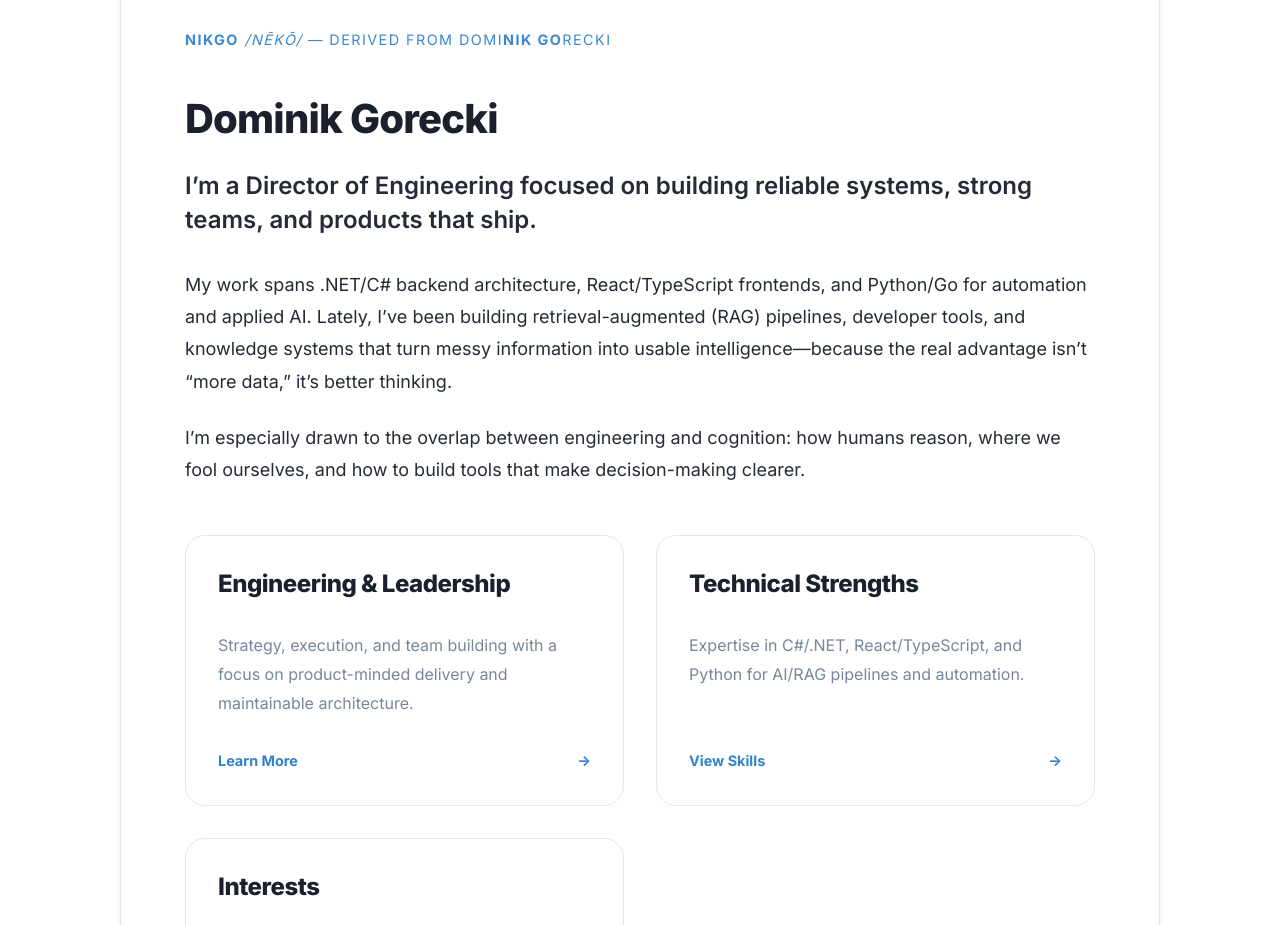
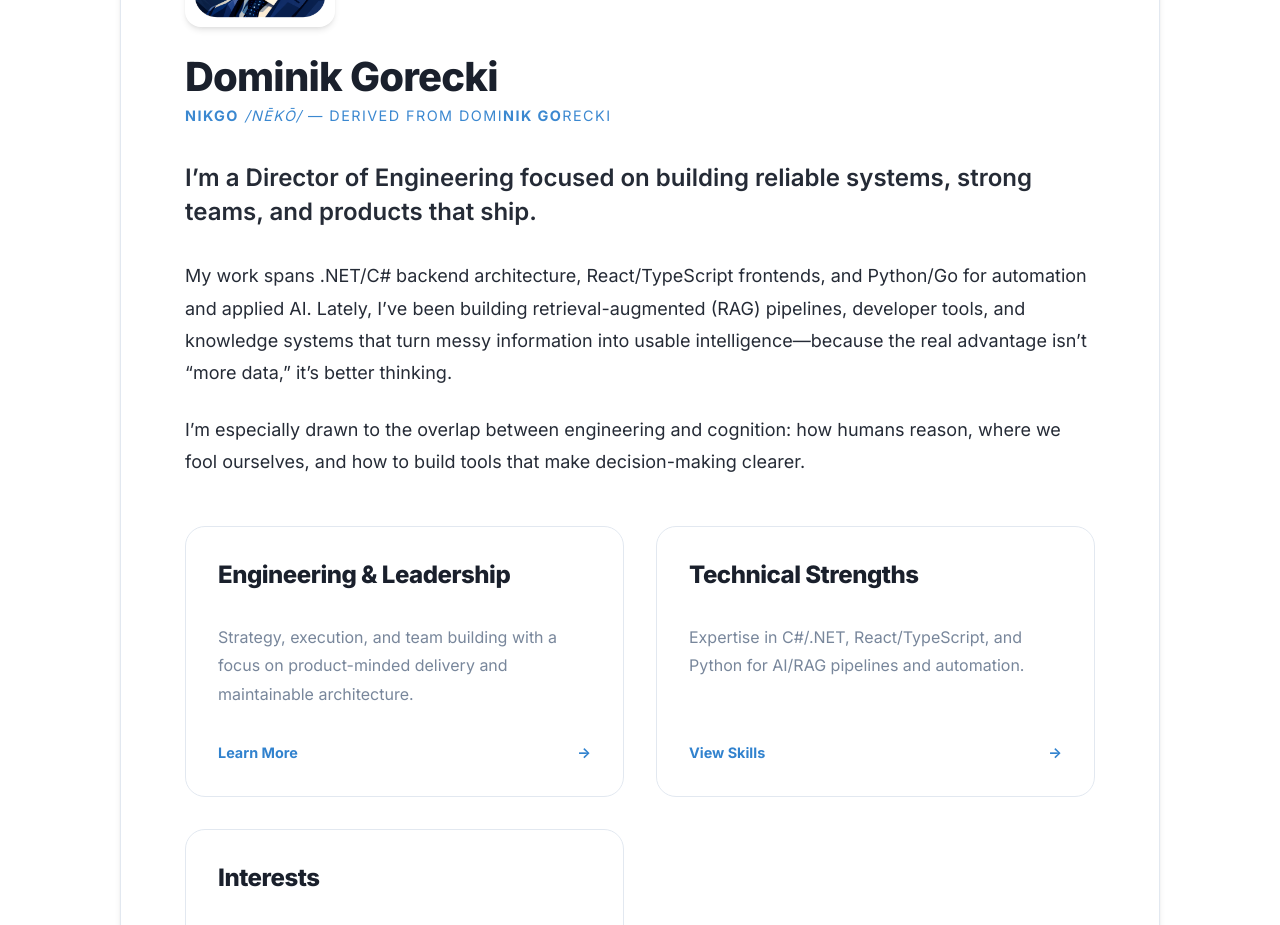
Before and after one commit to DominikGorecki/nikgo, a Jekyll site: the page built from index.md, in a window 1280 px wide and 1400 px high, cut to the strip 475-1400 px from the top of the window. Built offline with Jekyll 4.4.1, drawn with Linux system fonts in a browser that asks for light colours.

Commit message:
add profile image

```diff
--- a/_layouts/default.html
+++ b/_layouts/default.html
@@ -6,6 +6,7 @@
     <meta name="viewport" content="width=device-width, initial-scale=1">
     <link rel="preconnect" href="https://fonts.googleapis.com">
     <link rel="preconnect" href="https://fonts.gstatic.com" crossorigin>
+    <link rel="icon" type="image/png" href="{{ '/assets/images/profile_pic.png' | relative_url }}">
     <link href="https://fonts.googleapis.com/css2?family=Inter:wght@400;600;700;800&family=Satisfy&family=Lato:ital,wght@0,400;0,700;1,400&display=swap" rel="stylesheet">
     <link rel="stylesheet" href="{{ '/assets/css/style.css?v=' | append: site.github.build_revision | relative_url }}">
     <script>
--- a/assets/css/style.scss
+++ b/assets/css/style.scss
@@ -165,13 +165,46 @@ body {
 
 .intro-section {
   margin-bottom: 3rem;
+
+  .profile-avatar {
+    width: 150px;
+    height: auto;
+    margin-top: -8.5rem;
+    margin-bottom: 1.5rem;
+    position: relative;
+    z-index: 20;
+    object-fit: contain;
+    display: block;
+    margin-left: 0;
+    cursor: default;
+
+    @include small {
+      width: 110px;
+      margin-top: -6rem;
+      margin-left: auto;
+      margin-right: auto;
+    }
+  }
+
   .pronunciation {
     color: var(--accent-color);
     font-size: 0.9rem;
     text-transform: uppercase;
     letter-spacing: 0.1em;
-    margin-bottom: 1rem;
+    margin-bottom: 2rem;
+    margin-top: -0.5rem;
   }
+
+  h1 {
+    margin-top: 0 !important;
+    margin-bottom: 0.5rem !important;
+  }
+
+  @include small {
+    text-align: center;
+    .pronunciation { margin-bottom: 1.5rem; }
+  }
+
   .lead-text {
     font-size: 1.5rem !important;
     font-weight: 600;
--- a/index.md
+++ b/index.md
@@ -3,9 +3,11 @@ layout: default
 ---
 
 <div class="intro-section">
-  <p class="pronunciation"><strong>nikGo</strong> <em>/nēkō/</em> — derived from Domi<strong>nik Go</strong>recki</p>
+  <img src="{{ '/assets/images/profile_pic.png' | relative_url }}" class="profile-avatar" alt="Dominik Gorecki">
 
   <h1>Dominik Gorecki</h1>
+
+  <p class="pronunciation"><strong>nikGo</strong> <em>/nēkō/</em> — derived from Domi<strong>nik Go</strong>recki</p>
 
   <p class="lead-text">
     I’m a Director of Engineering focused on building reliable systems, strong teams, and products that ship.
```
Also changed, not shown: 1 other file.
